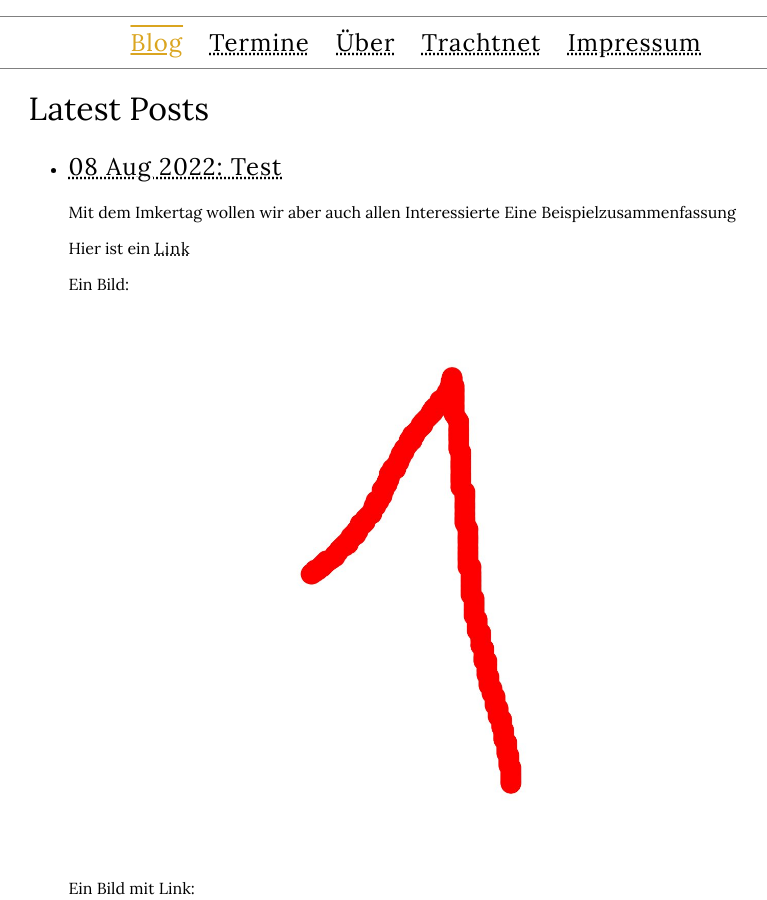
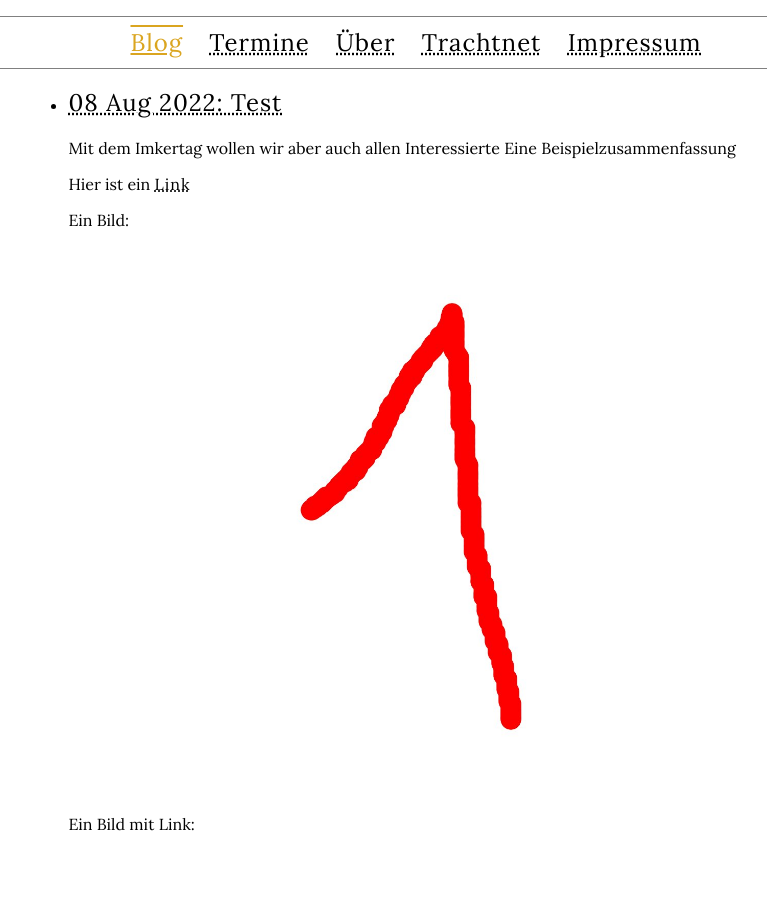
Before and after one commit to ivoihlemann/testing_github-pages, a Jekyll site: the page built from index.html, in a window 1280 px wide and 900 px high. Shown: the whole window, without its empty margins (224-991 px from the left). Built offline with Jekyll 4.4.1, drawn with Linux system fonts in a browser that asks for light colours.

Commit message:
remove unneccessary heading

```diff
--- a/index.html
+++ b/index.html
@@ -1,8 +1,6 @@
 ---
 title: Blog
 ---
-<h1>Latest Posts</h1>
-
 <ul>
 	{% for post in site.posts %}
 	<li>
```
